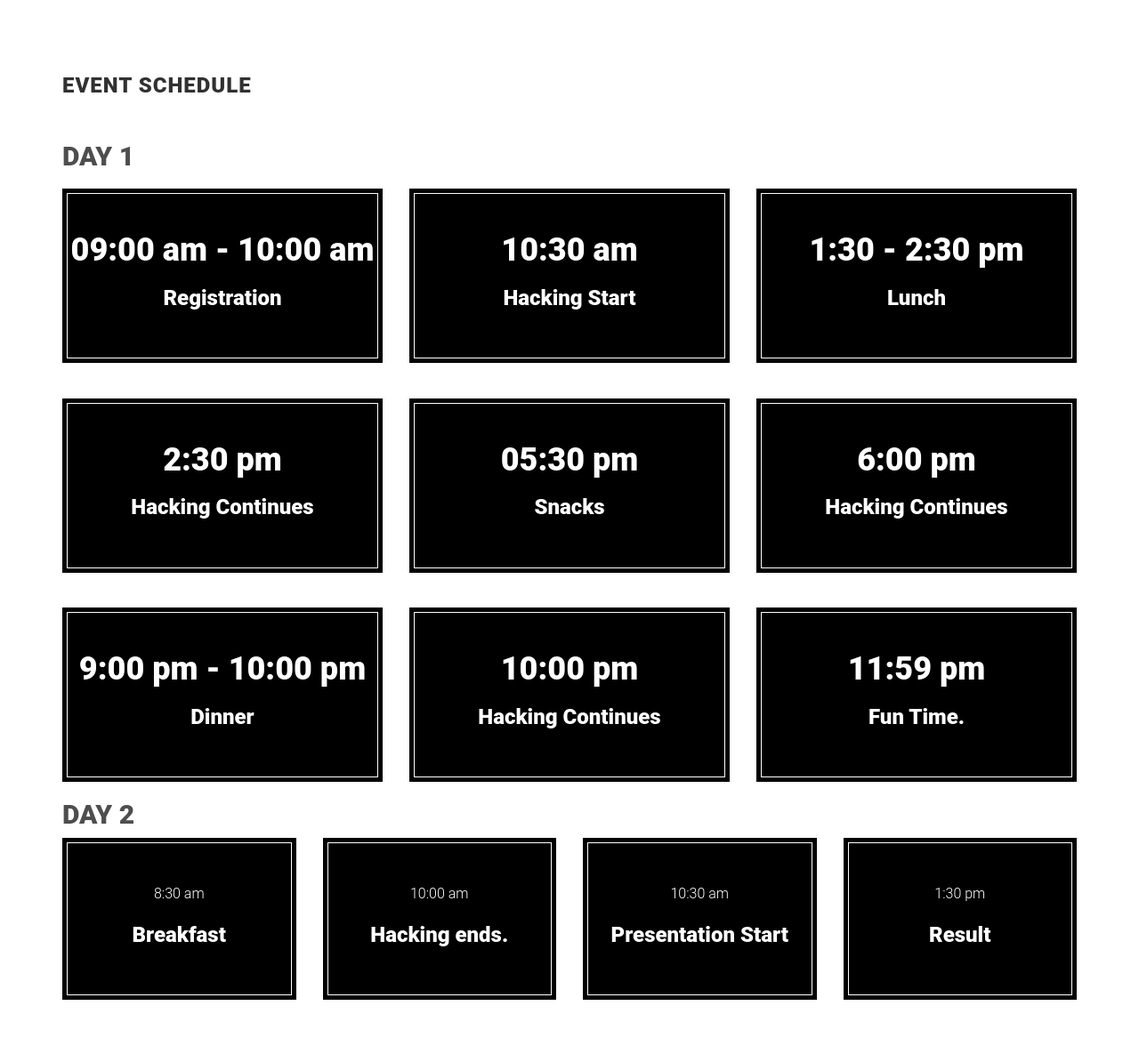
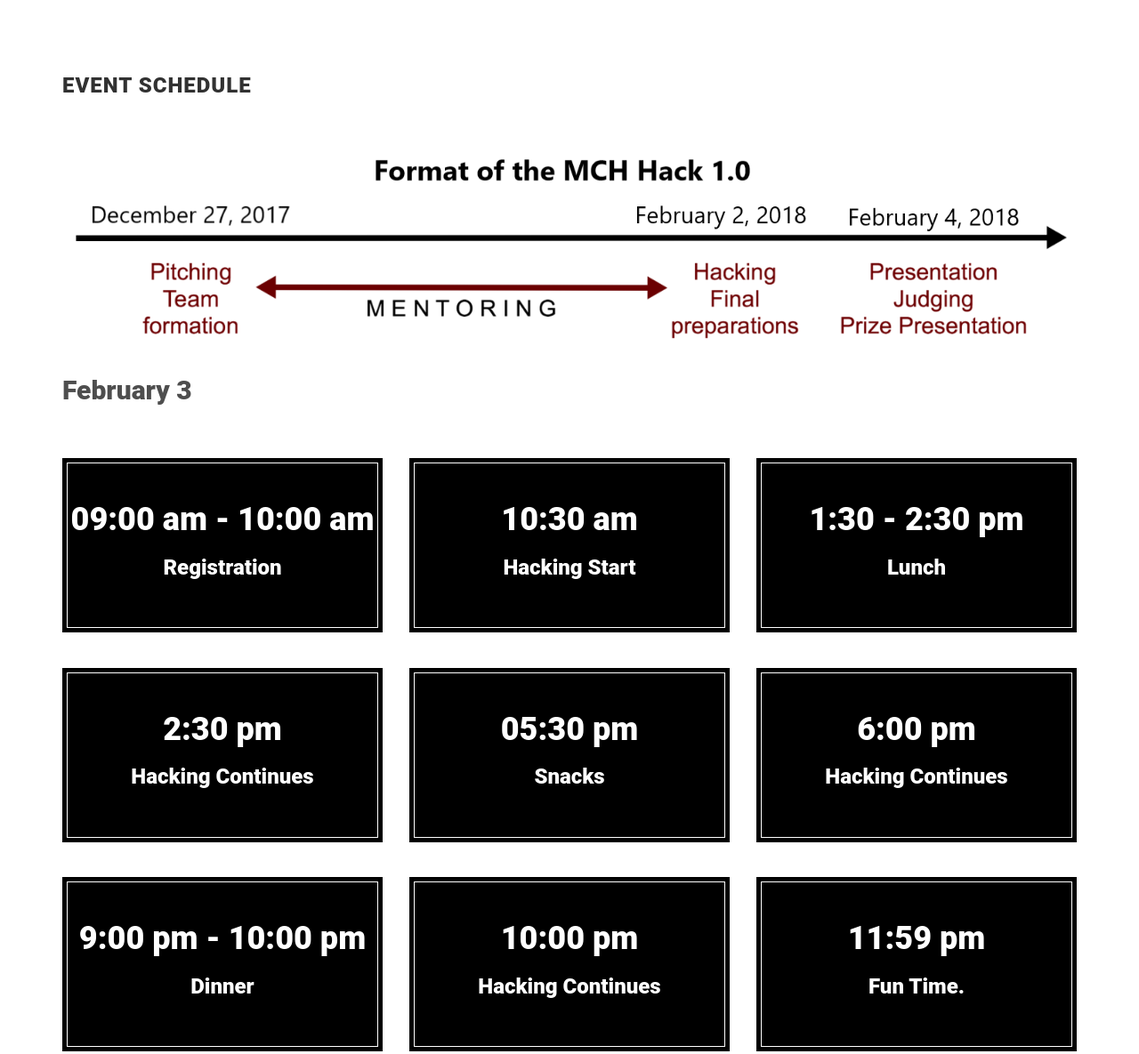
Before and after one commit to venkateshgupta5/mchack, a website: page index.html in a window 1280 px wide. Shown: the part 2400-3585 px from the top of the page at 89% size. Drawn offline with Linux system fonts and the light colour scheme; files whose address does not match are found by name.

Commit message:
Modified Event Section

```diff
--- a/index.html
+++ b/index.html
@@ -189,7 +189,17 @@
                     <h3 class="section-title">Event Schedule</h3>
                 </div>
             </div>
-            <h2>DAY 1<h1>
+
+			<div class="row">
+                <div class="col-md-12">
+				<br>
+                    <figure>
+                        <img alt="" class="img-responsive" src="assets/images/hack5.png">
+                    </figure>
+                </div>
+				<br><br><br>
+            </div>
+            <h2>February 3<h1><br>
 
             <div class="row">
                 <div class="col-md-4 col-sm-6">
@@ -279,8 +289,8 @@
                     </div>
                 </div>
             </div>
-
-            <h2>DAY 2</h2>
+			<br>
+            <h2>Fabruary 4</h2><br>
 
              <div class="row">
                 <div class="col-md-3 col-sm-12">
```
Also changed, not shown: assets/images/hack5.png (added).
